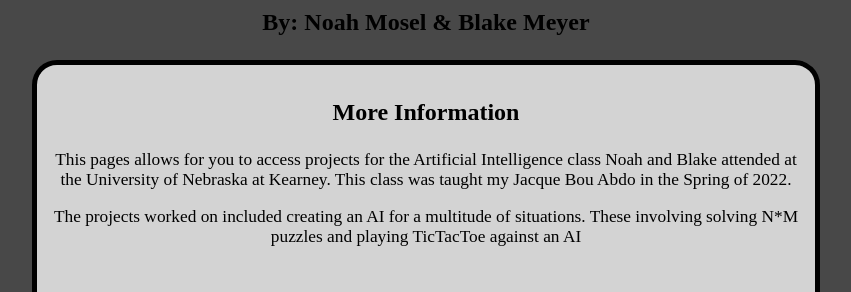
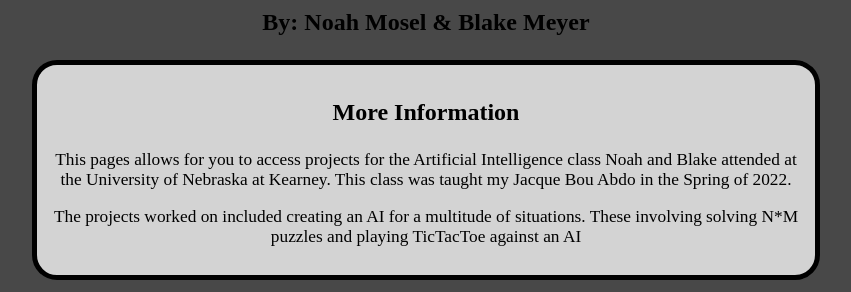
Before and after one commit to Kingallice/AI_CYBR441, a plain HTML site: page index.html in a window 1280 px wide. Shown: the part 143-435 px from the top of the page, without its empty margins (214-1065 px from the left). Drawn offline with Linux system fonts and the light colour scheme.

Commit message:
Update styles.css

```diff
--- a/Resources/styles.css
+++ b/Resources/styles.css
@@ -33,8 +33,6 @@ p {
 	border: thick solid black;
 	margin: 10px auto 10px auto;
 	width: 60%;
-	height: 0;
 	padding: 10px;
-	padding-bottom: 30%;
 	background-color: lightgray;
 }
```
